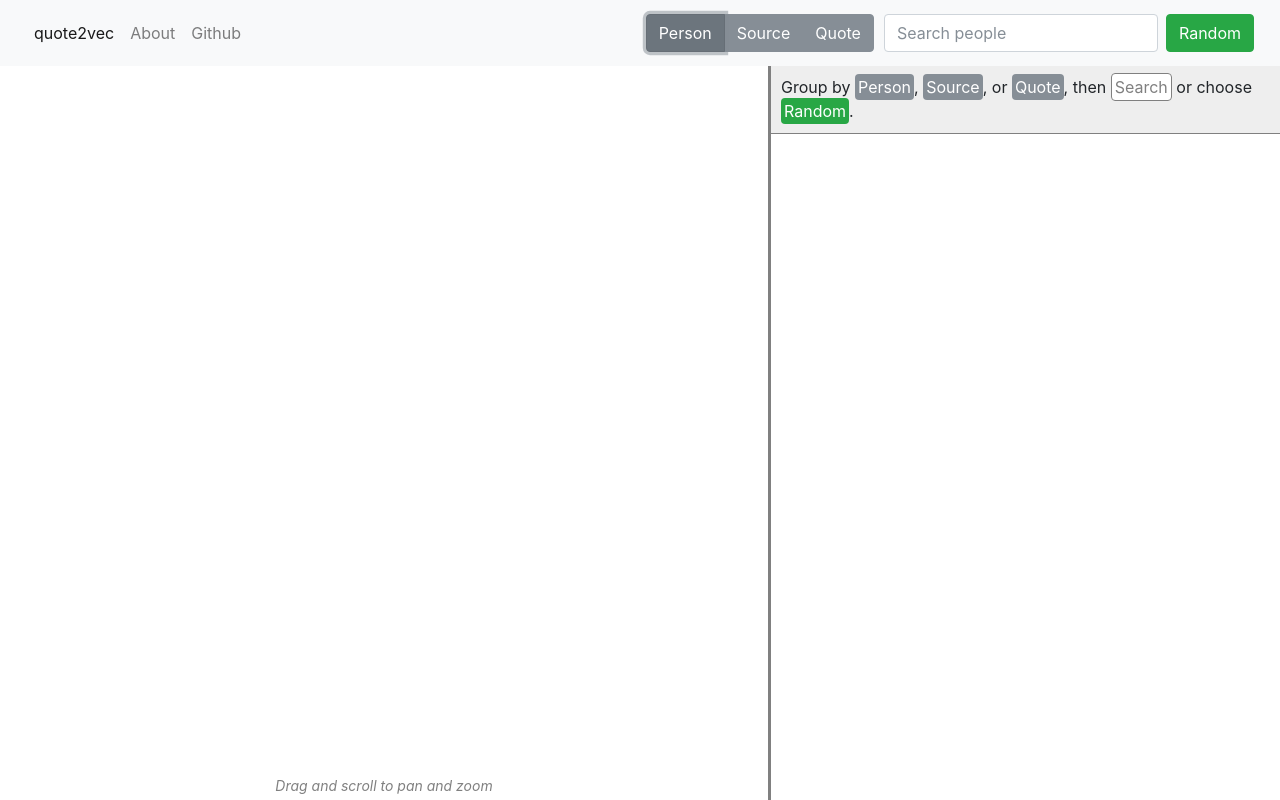
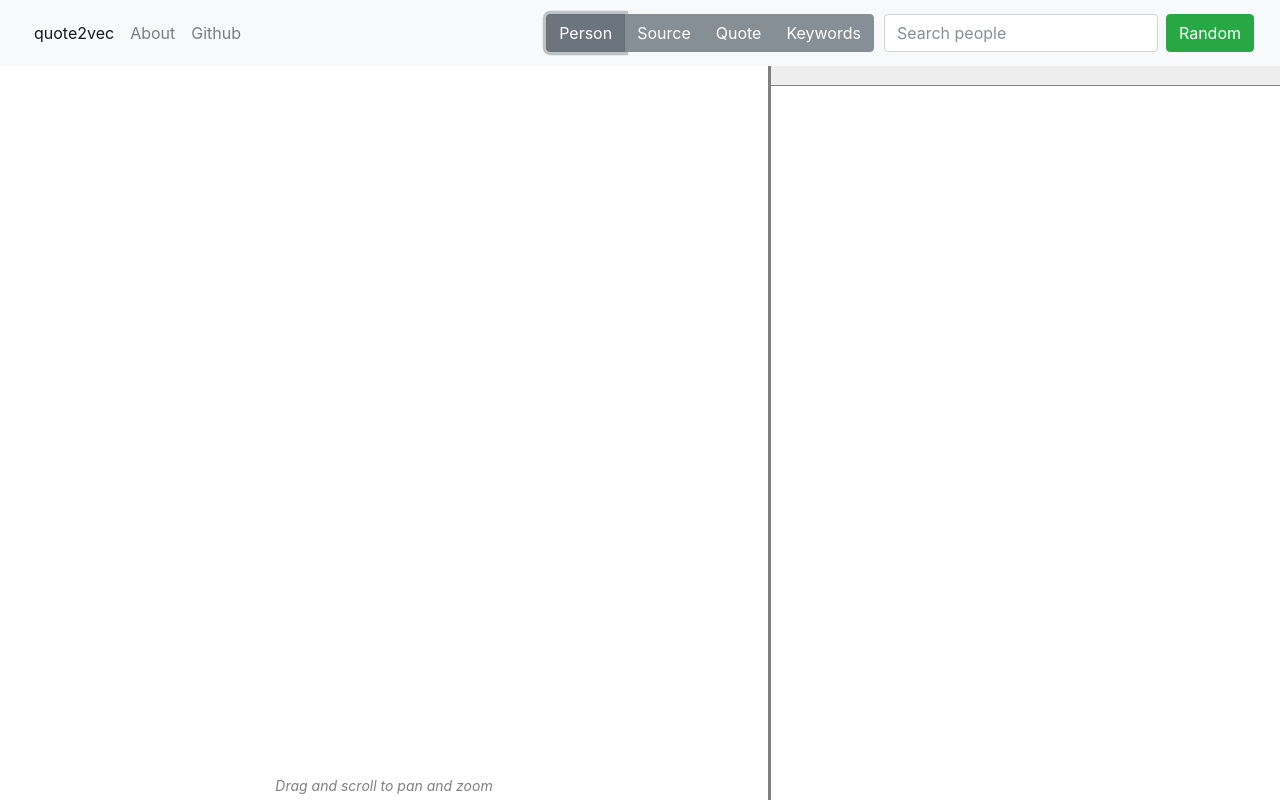
Before and after one commit to alexanderrich/quote2vec, a Flask app: page / in a window 1280 px wide. Run offline with Flask 2, Linux system fonts and the light colour scheme; some libraries are stand-ins or nearby versions.

Commit message:
frontend changes to allow keyword search

```diff
--- a/static/js/script.js
+++ b/static/js/script.js
@@ -7,6 +7,9 @@ var Quote = Backbone.Model.extend({
 });
 
 var Source = Backbone.Model.extend({
+});
+
+var Keyword = Backbone.Model.extend({
 });
 
 var QuoteList = Backbone.Collection.extend({
@@ -21,9 +24,14 @@ var PersonList = Backbone.Collection.extend({
     model: Person
 });
 
+var KeywordList = Backbone.Collection.extend({
+    model: Keyword
+});
+
 var ql = new QuoteList();
 var sl = new SourceList();
 var pl = new PersonList();
+var kl = new KeywordList();
 
 var Coords = Backbone.Model.extend({
     defaults: {'coords': []}
@@ -57,8 +65,10 @@ var Group = Backbone.Model.extend({
             resp.basemodel =  pl.get(this.get("groupbaseid"));
         } else if (this.get("groupbasetype") === "source") {
             resp.basemodel =  sl.get(this.get("groupbaseid"));
+        } else if (this.get("groupbasetype") === "quote") {
+            resp.basemodel =  ql.get(this.get("groupbaseid"));
         } else {
-            resp.basemodel =  ql.get(this.get("groupbaseid"));
+            resp.basemodel = kl.get(this.get('groupbaseid'));
         }
         return resp;
     }
@@ -83,7 +93,7 @@ var GroupView = Backbone.View.extend({
         var head,
             quote = '',
             source = '',
-            person;
+            person = '';
         if (this.model.get('groupbasetype') === 'person') {
             head = "Quotes by";
             person = this.model.get('basemodel').get('name');
@@ -97,7 +107,7 @@ var GroupView = Backbone.View.extend({
                 source = source.substring(0, 97) + '...';
             }
             source = source + ' &ndash;';
-        } else {
+        } else if (this.model.get('groupbasetype') === 'quote') {
             head = "Quotes similar to";
             person = pl.get(
                 this.model.get('basemodel').get('person_id')
@@ -108,6 +118,13 @@ var GroupView = Backbone.View.extend({
             }
             quote = '"' + quote + '"';
             quote = quote + ' &ndash;';
+        } else {
+            head = "Quotes similar to keywords";
+            quote = this.model.get('basemodel').get('keywords');
+            if (quote.length > 100) {
+                quote = quote.substring(0, 97) + '...';
+            }
+            quote = '"' + quote + '"';
         }
         this.$el.html("");
         this.$el.html(this.template({head: head,
@@ -147,7 +164,7 @@ var GroupListGroupView = Backbone.View.extend({
     render: function () {
         var quote = '',
             source = '',
-            person;
+            person = '';
         if (this.model.get('groupbasetype') === 'person') {
             person = this.model.get('basemodel').get('name');
         } else if (this.model.get('groupbasetype') === 'source') {
@@ -159,7 +176,7 @@ var GroupListGroupView = Backbone.View.extend({
                 source = source.substring(0, 17) + '...';
             }
             source = source + " &ndash;";
-        } else {
+        } else if (this.model.get('groupbasetype') === 'quote') {
             person = pl.get(
                 this.model.get('basemodel').get('person_id')
             ).get('name');
@@ -169,6 +186,12 @@ var GroupListGroupView = Backbone.View.extend({
             }
             quote = '"' + quote + '"';
             quote = quote + " &ndash;";
+        } else {
+            quote = this.model.get('basemodel').get('keywords');
+            if (quote.length > 20) {
+                quote = quote.substring(0, 17) + '...';
+            }
+            quote = 'Keywords: "' + quote + '"';
         }
         this.$el.html(this.template({quote: quote, source: source, person: person}));
         this.$el.css('background-color', colors(this.model.id));
@@ -536,23 +559,53 @@ $(document).ready(function() {
             } else if(searchtype === 'source') {
                 $('#searchfield').attr('placeholder',
                                       'Search sources');
+            } else if(searchtype === 'quote'){
+                $('#searchfield').attr('placeholder',
+                                      'Search quotes');
             } else {
                 $('#searchfield').attr('placeholder',
-                                      'Search quotes');
+                                       'Search any text');
             }
-            build_typeahead(suggestions[searchtype]);
+            if (searchtype !== 'keywords') {
+                build_typeahead(suggestions[searchtype]);
+            }
         }
     });
 
     build_typeahead(suggestions['person']);
 
+    $('#searchfield').keypress(function(event){
+        var keycode = (event.keyCode ? event.keyCode : event.which),
+            val = this.value;
+        if(keycode == '13' && searchtype === 'keywords'){
+            $.ajax({
+                dataType: 'json',
+                url: '/keywords/' + val.split(' ').join('&'),
+                success: function (data) {
+                    console.log(data);
+                    console.log('keyword' + data.keyword_id);
+                    var group;
+                    kl.add(new Keyword({id: data.keyword_id, keywords: val}));
+                    group = new Group({id: 'keyword' + data.keyword_id,
+                                       groupbasetype: 'keyword',
+                                       groupbaseid: data.keyword_id,
+                                       groupList: gl});
+                    group.set(group.parse(data));
+                    showGroup('keyword', data.keyword_id);
+                }
+            });
+            this.value = '';
+        }
+    });
 
     $('#searchfield').bind('typeahead:select', function(ev, suggestion) {
         showGroup(searchtype, suggestion.id);
         $('#searchfield').typeahead('destroy');
         $('#searchfield').val('');
         var chosen = $('.btn-group label.active input').attr('id');
-        build_typeahead(suggestions[searchtype]);
+        if(searchtype !== 'keywords') {
+            build_typeahead(suggestions[searchtype]);
+        }
     });
 
     $('#randombtn').click(function () {
--- a/templates/quote2vec.html
+++ b/templates/quote2vec.html
@@ -31,7 +31,7 @@
                         <a class="nav-link " href="#">Github</a>
                     </li>
                 </ul>
-                <form class="form-inline my-2 my-lg-0" onsubmit="return false">
+                <div class="form-inline my-2 my-lg-0" >
                     <div class="btn-group" data-toggle="buttons">
                         <label id="person" class="btn btn-secondary active">
                             <input type="radio" name="options" id="option1" autocomplete="off" checked> Person
@@ -42,10 +42,13 @@
                         <label id="quote" class="btn btn-secondary">
                             <input type="radio" name="options" id="option3" autocomplete="off"> Quote
                         </label>
+                        <label id="keywords" class="btn btn-secondary">
+                            <input type="radio" name="options" id="option4" autocomplete="off"> Keywords
+                        </label>
                     </div>
                     <input id="searchfield" class="form-control mr-sm-2 typeahead" autocomplete="off" type="text" placeholder="Search people" aria-label="Search">
                     <button id="randombtn" class="btn btn-success" >Random </button>
-                </form>
+                </div>
             </div>
 
         </nav>
@@ -57,7 +60,6 @@
             </div>
             <div id="quotelist-container" >
             <div class="groupholder">
-                Group by <span class="searchtypespan">Person</span>, <span class="searchtypespan">Source</span>, or <span class="searchtypespan">Quote</span>, then <span class="searchspan">Search</span> or choose <span class="randomspan">Random</span>.
             </div>
             </div>
         </div>
```
